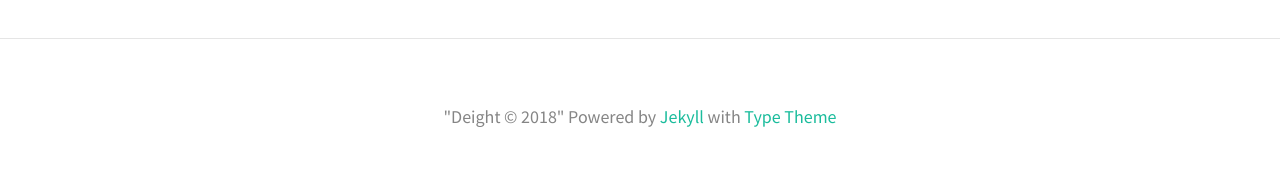
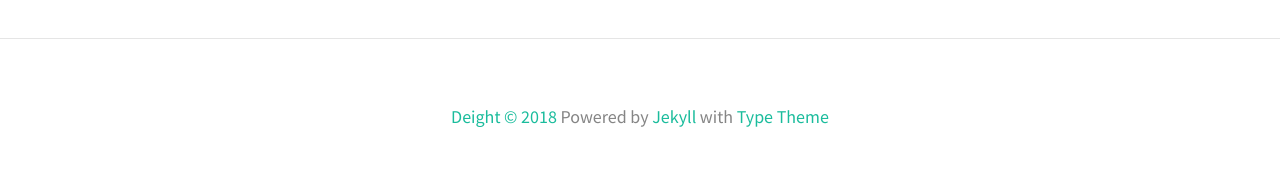
Before and after one commit to deight93/deight93.github.io, a Jekyll site: the page built from index.html, in a window 1280 px wide. Shown: the part 1614-1805 px from the top of the page. Built offline with Jekyll 4.4.1, drawn with Linux system fonts in a browser that asks for light colours; nearby versions of some CDN libraries; the list of posts is cut into pages by our own code.

```diff
--- a/_config.yml
+++ b/_config.yml
@@ -16,7 +16,7 @@ theme_settings:
      <p>Welcome to my blog.</p>
   header_text_feature_image: assets/img/sample_feature_img_3.png
   footer_text: >
-   "Deight © 2018"
+   <a>Deight © 2018</a>
    Powered by <a href="https://jekyllrb.com/">Jekyll</a> with <a href="https://github.com/rohanchandra/type-theme">Type Theme</a>
 
   # Icons
```
